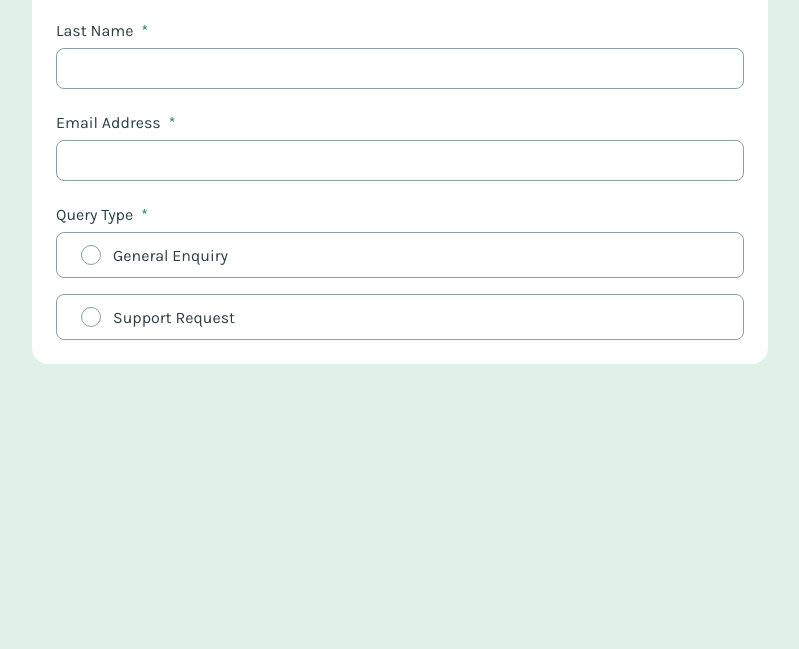
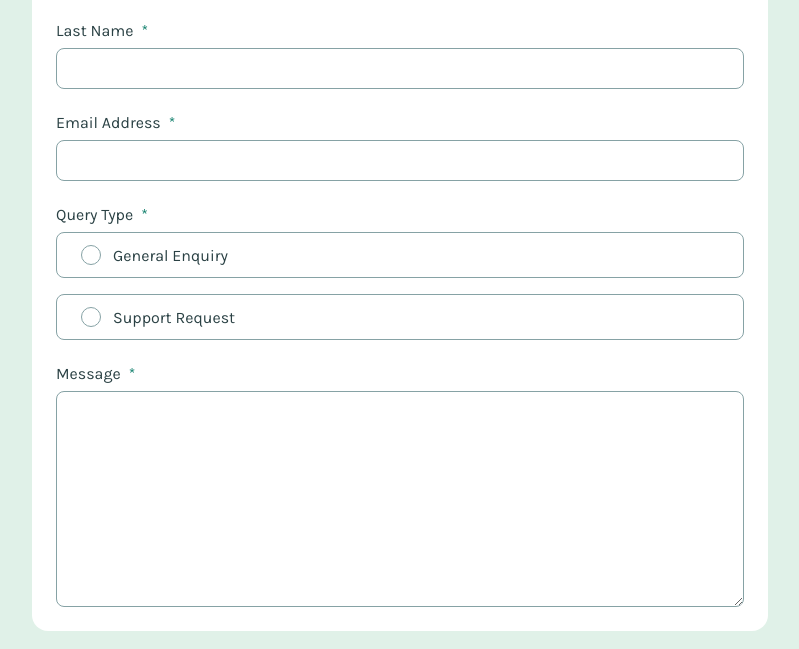
Before and after one commit to delroscol98/signup-form, a website: page index.html in a window 1280 px wide. Shown: the part 183-832 px from the top of the page, without its empty margins (240-1039 px from the left). Drawn offline with Linux system fonts and the light colour scheme.

Commit message:
HTML and CSS modified

```diff
--- a/index.html
+++ b/index.html
@@ -92,6 +92,15 @@
           </article>
         </article>
       </article>
+
+      <article class="form__message">
+        <label for="message" class="form__label paragraph__sm">Message</label>
+        <textarea
+          class="form__message--textarea paragraph__sm"
+          name="message"
+          id="message"
+        ></textarea>
+      </article>
     </form>
   </body>
 </html>
--- a/sass/components/_form.scss
+++ b/sass/components/_form.scss
@@ -42,8 +42,7 @@
   }
 
   &__queries {
-    display: grid;
-    gap: $spacing-1;
+    @include flexColumnSpacing-1;
 
     &--container {
       display: flex;
@@ -78,13 +77,22 @@
         height: 1.3rem;
         background: $grey-light;
         border-radius: 50%;
-        transform: scale(0);
+        opacity: 0;
         transition: all 0.2s;
       }
 
       &:checked::before {
-        transform: scale(1);
+        opacity: 1;
       }
     }
   }
+
+  &__message {
+    @include flexColumnSpacing-1;
+
+    &--textarea {
+      @include inputStyling;
+      height: 21.6rem;
+    }
+  }
 }
```
Also changed, not shown: css/style.css.
